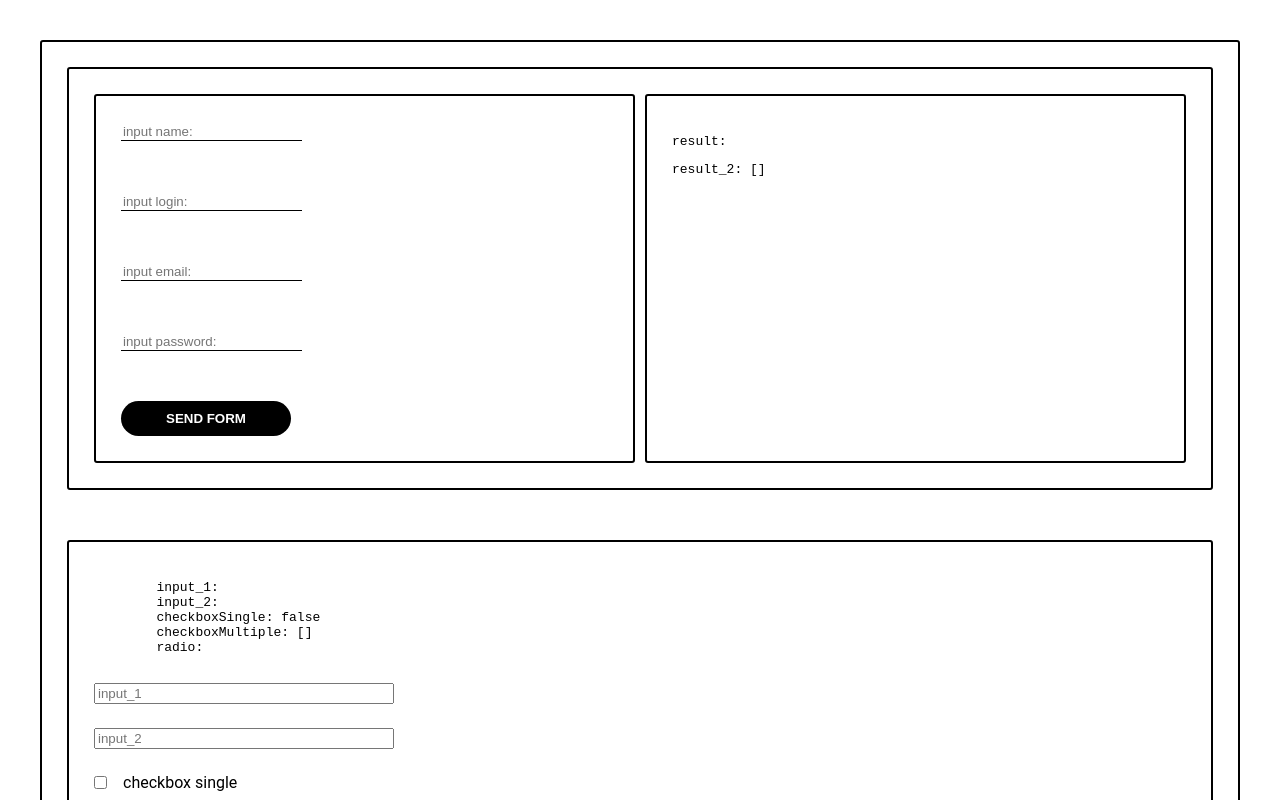
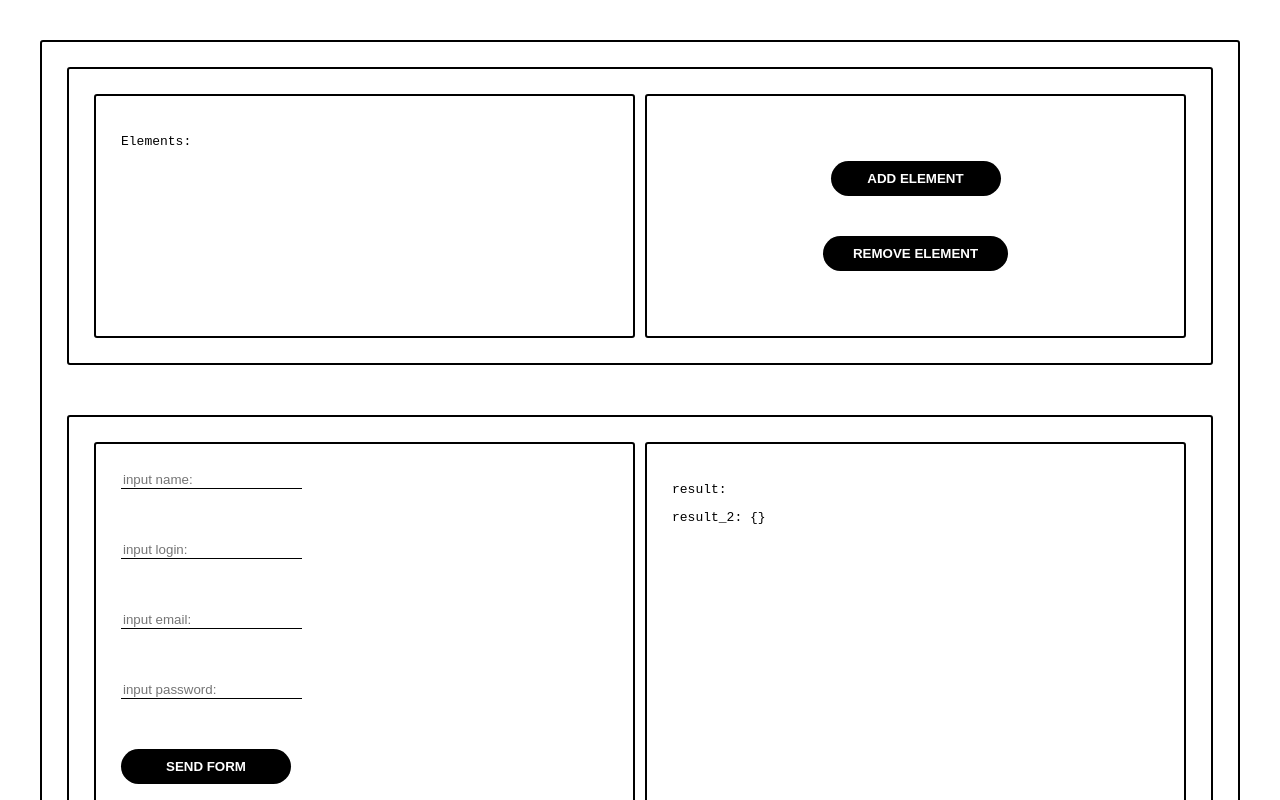
Before and after one commit to Bertik888/Counter-Vue3, a Vue app: page / in a window 1280 px wide. Shown: the top 800 px of the page. Built offline with nearby package versions, Linux system fonts and the light colour scheme.

Commit message:
10 commit before api, with celements item id random

```diff
--- a/src/App.vue
+++ b/src/App.vue
@@ -2,6 +2,11 @@
   <div class="container">
 
     <div class="row">
+
+      <div class="col">
+        <c-elements
+        />
+      </div>
 
       <div class="col">
         <c-registration
@@ -21,7 +26,7 @@
       </div>
 
       <div class="col">
-        <c-view-1
+        <c-view-1 npm run
           :counter="counter"
           @resetCounter="resetCounter"
         />
@@ -47,6 +52,7 @@
 </template>
 
 <script>
+import CElements from './components/CElements.vue'
 import CRegistration from './components/CRegistration.vue'
 import VModel from './components/VModel.vue'
 
@@ -63,6 +69,7 @@ import CBackground from './components/CBackground.vue'
 export default {
   name: 'App',
   components: {
+    CElements,
     CRegistration,
     VModel,
     CModel,
--- a/src/components/CAction2.vue
+++ b/src/components/CAction2.vue
@@ -62,6 +62,7 @@
   color: #fff;
   text-transform: uppercase;
 
+
   // width: 220px;
   padding: 10px 30px;
   border-radius: 20px;
--- a/src/components/CBackgroundColor.vue
+++ b/src/components/CBackgroundColor.vue
@@ -1,7 +1,8 @@
 <template>
-  <div class="block-wrapper block-height">
+  <div
+    :style="{ backgroundColor: selected_color }"
+    class="block-wrapper block-height">
     <div
-      :style="{ backgroundColor: selected_color }"
       class="c-background-color"
     >
       Selected Color
@@ -24,5 +25,8 @@
 </script>
 
 <style lang="scss" scoped>
+.c-background-color {
+  color: burlywood;
+}
 
 </style>
--- /dev/null
+++ b/src/components/CElements.vue
@@ -0,0 +1,79 @@
+<template>
+  <div class="block-wrapper">
+    <div class="c-elements">
+
+      <div class="c-elements__items">
+        <c-elements-list
+        :listElements="listElements"
+
+        />
+      </div>
+
+      <div class="c-elements__buttons">
+        <c-elements-action
+        @addElement="addElement"
+        @removeElement="removeElement"
+
+        />
+      </div>
+    </div>
+
+
+  </div>
+</template>
+
+<script>
+import CElementsList from './CElementsList.vue'
+import CElementsAction from './CElementsAction.vue'
+
+  export default {
+    name: 'CElements',
+
+    components: {
+      CElementsList,
+      CElementsAction
+    },
+
+    data() {
+      return {
+        listElements: []
+      }
+    },
+
+    computed: {
+
+    },
+
+    methods: {
+      addElement() {
+        const idRandom = () => {
+          return Math.random()
+        }
+        this.listElements.push({id: idRandom()})
+        console.log(idRandom())
+      },
+      removeElement() {
+        this.listElements.splice(0, 1)
+      }
+    }
+
+  }
+</script>
+
+<style lang="scss" scoped>
+.c-elements {
+  display: flex;
+  justify-content: space-between;
+
+  &__items {
+    width: calc(50% - 5px);
+    margin-right: 5px;
+  }
+
+  &__buttons {
+    width: calc(50% - 5px);
+    margin-left: 5px;
+  }
+}
+
+</style>
--- /dev/null
+++ b/src/components/CElementsAction.vue
@@ -0,0 +1,58 @@
+<template>
+  <div class="block-wrapper">
+    <div class="c-elements-action">
+
+      <div class="btn">
+      <button
+        @click="onAddElement"
+        class="button"
+      >
+        add element
+      </button>
+    </div>
+
+    <div class="btn">
+      <button
+        @click="onRemoveElement"
+        class="button"
+      >
+        remove element
+      </button>
+    </div>
+
+    </div>
+
+
+  </div>
+</template>
+
+<script>
+  export default {
+    name: 'CElementsAction',
+
+    methods: {
+      onAddElement() {
+        this.$emit('addElement')
+        console.log('addElement')
+      },
+
+      onRemoveElement() {
+        this.$emit('removeElement')
+        console.log('removeElement')
+
+      }
+    }
+
+  }
+</script>
+
+<style lang="scss" scoped>
+.btn {
+  display: flex;
+  justify-content: center;
+  flex-direction: column;
+  margin: 40px;
+  align-items: center;
+}
+
+</style>
--- /dev/null
+++ b/src/components/CElementsList.vue
@@ -0,0 +1,52 @@
+<template>
+  <div class="block-wrapper block-height">
+    <div class="c-elements-list">
+      <pre>Elements: </pre>
+      <div
+        v-for="item in listElements"
+        :key="item.id"
+        class="c-elements-list__item"
+      >
+        {{ listElements }}
+      </div>
+
+    </div>
+
+  </div>
+</template>
+
+<script>
+  export default {
+    name: 'CElementsList',
+
+    props: {
+      listElements: {
+        type: Array,
+        default: []
+      }
+    }
+
+  }
+</script>
+
+<style lang="scss" scoped>
+.c-elements-list {
+  flex-shrink: 0;
+
+  &__item {
+    border: 2px solid black;
+    width: 100%;
+    // height: 50px;
+
+    display: flex;
+    justify-content: center;
+    align-content: center;
+    text-align: center;
+    margin-bottom: 10px;
+    background-color: black;
+    color: white;
+    border-radius: 5px;
+  }
+}
+
+</style>
--- a/src/components/CRegistration.vue
+++ b/src/components/CRegistration.vue
@@ -39,7 +39,7 @@ import CRegistrationResult from './CRegistrationResult.vue'
     data() {
       return {
         result: undefined,
-        result_2: []
+        result_2: {}
       }
     },
 
--- a/src/components/CRegistrationForm.vue
+++ b/src/components/CRegistrationForm.vue
@@ -82,6 +82,7 @@ import {createUser} from '@/api/fakeUser'
         createUser(data).then(response => {
           if (response.data.status === 400) {
             this.$emit('response_400', response.data)
+            console.log(response.data)
           }
 
           if (response.data.status === 200) {
```
